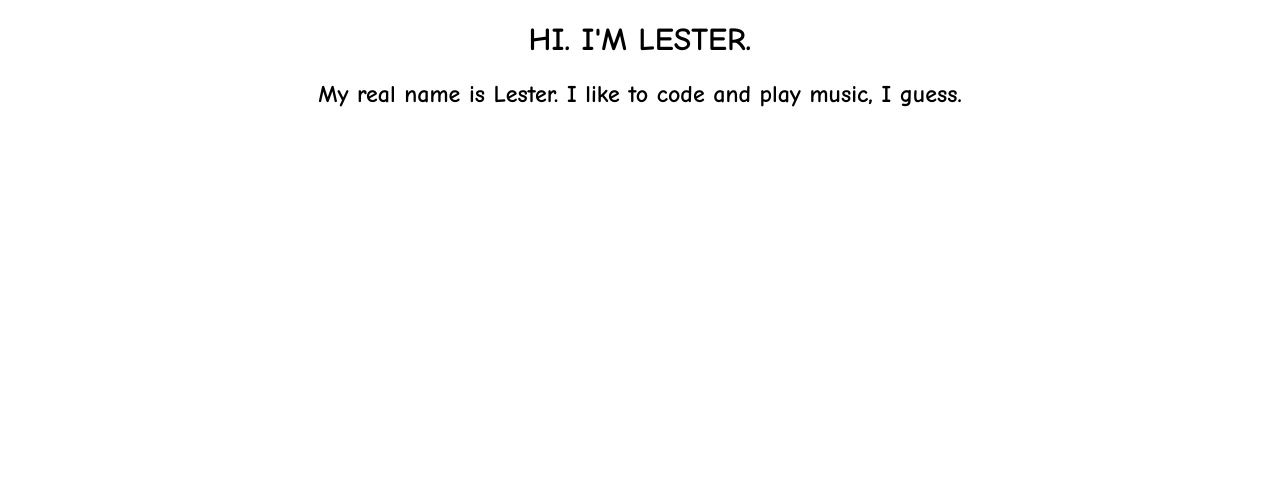
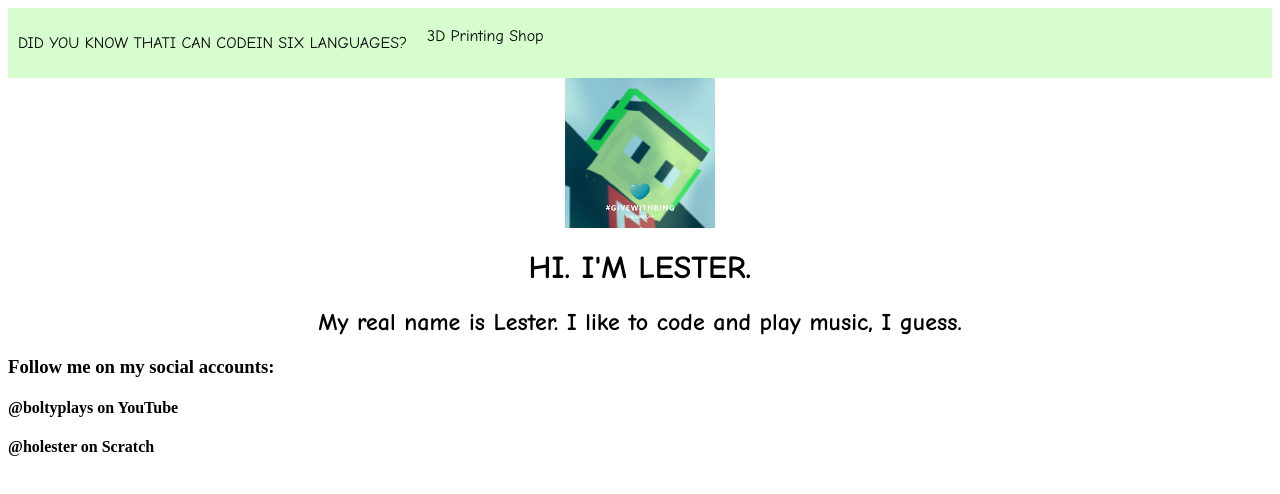
Before and after one commit to BoltyPlays/BoltyPlays, a plain HTML site: page index.html in a window 1280 px wide. Drawn offline with nearby package versions, Linux system fonts and the light colour scheme.

Commit message:
Update index.html

```diff
--- a/index.html
+++ b/index.html
@@ -2,7 +2,7 @@
 <html>
 
 <head>
-  <title>Penguin Bar</title>
+  <title>HI. I'M LESTER.</title>
   <link rel="stylesheet" href="style.css">
   <link href='https://unpkg.com/aos@2.3.1/dist/aos.css' rel='stylesheet'>
 </head>
@@ -20,6 +20,12 @@
   <div data-aos="fade-up"></div>
   <div data-aos="fade-up"></div>
   <div data-aos="fade-up"></div>
+    <ul data-aos="fade-up">
+    <li><p>DID YOU KNOW THAT</p></li>
+    <li><p>I CAN CODE</p></li>
+    <li><p>IN SIX LANGUAGES?</p></li>
+    <li><a href="https://3D-Printing-Shop.lesterho2.repl.co">3D Printing Shop</a></li>
+  </ul>
 
   <style>
     img {
@@ -29,12 +35,15 @@
     }
   </style>
   <div style="text-align: center;">
-
+       <img src="itsme.png" height="150px" width="150px" data-aos='fade-up'>
   </div>
   <header>
     <h1 data-aos="fade-up">HI. I'M LESTER.</h1>
   </header>
   <h2 data-aos='fade-up'>My real name is Lester. I like to code and play music, I guess.</h2>
+  <h3 data-aos='fade-up'>Follow me on my social accounts:</h3>
+  <h4 data-aos='fade-up'>@boltyplays on YouTube</h4>
+  <h4 data-aos='fade-up'>@holester on Scratch</h4>
   <div class="image">
   </div>
 </body>
```
